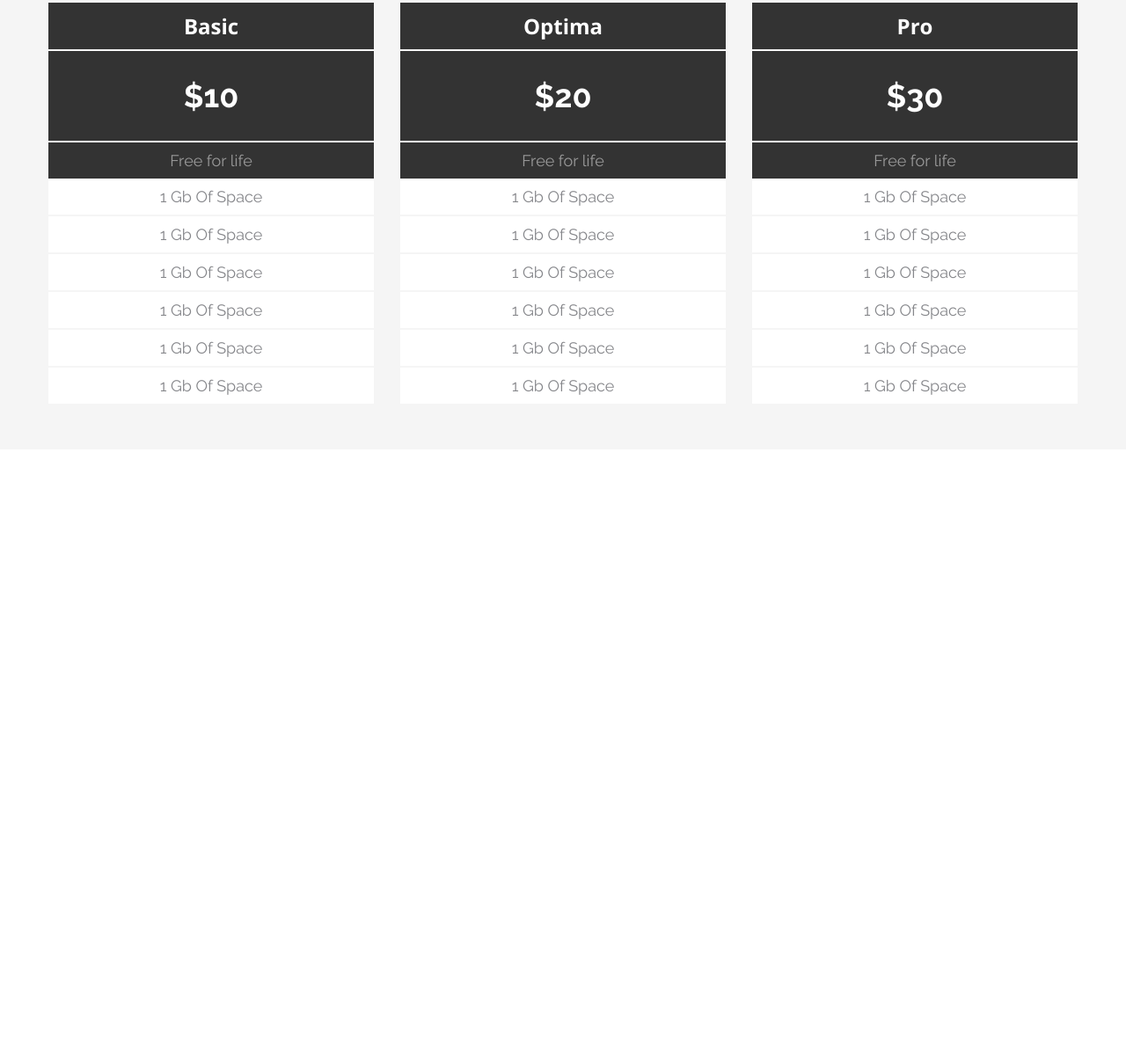
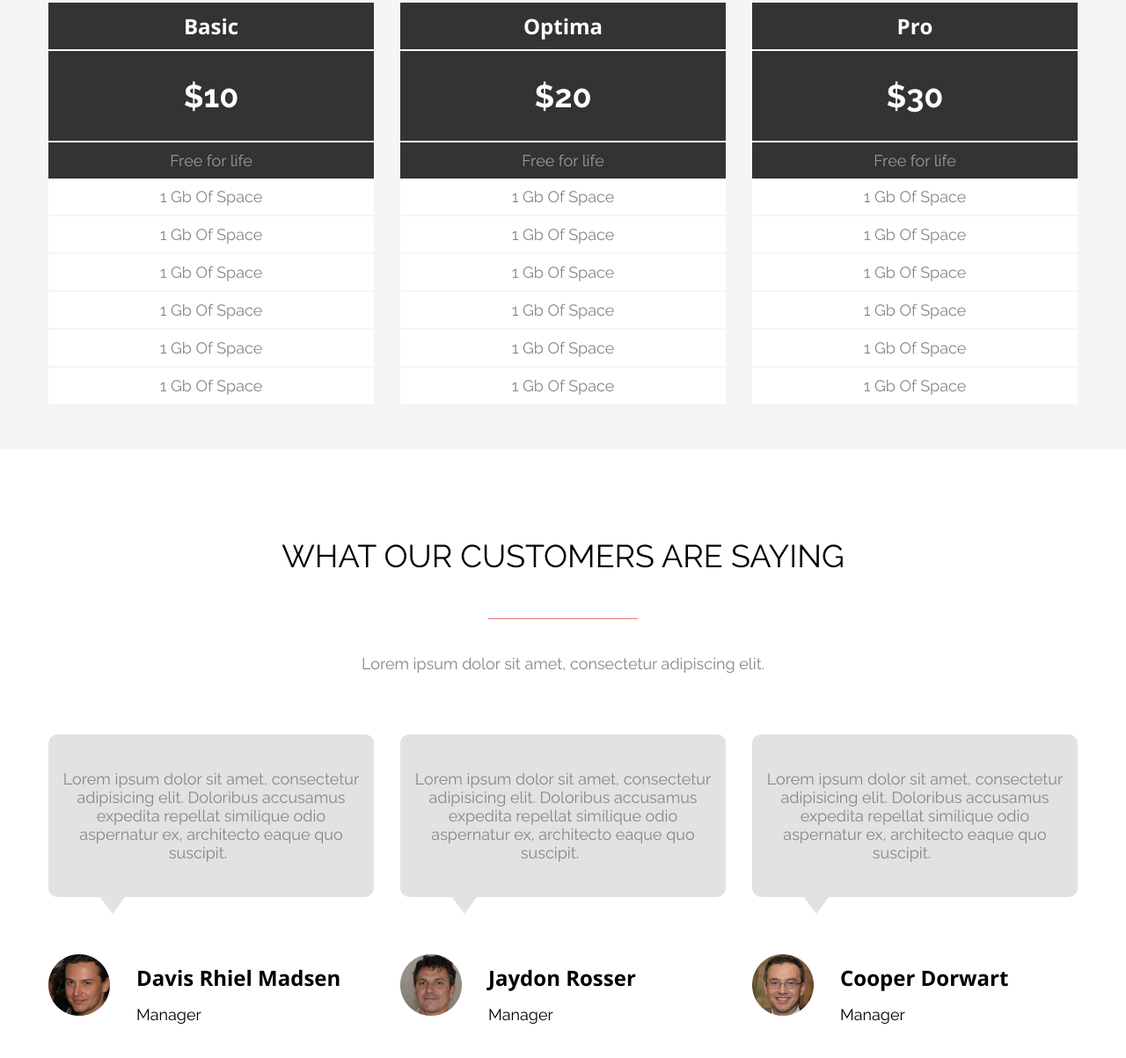
Before and after one commit to EkaterinaPanchenko195/Axit, a plain HTML site: page index.html in a window 1280 px wide. Shown: the part 1634-2837 px from the top of the page at 88% size. Before the commit the page ends 2145 px from the top, so only its background shows below. Drawn offline with nearby package versions, Linux system fonts and the light colour scheme.

Commit message:
feat (hw-6) add section reviews

```diff
--- a/index.html
+++ b/index.html
@@ -7,6 +7,7 @@
     <link rel="stylesheet" href="./style/tabs.css" />
     <link rel="stylesheet" href="./style/pluses.css" />
     <link rel="stylesheet" href="./style/prices.css" />
+    <link rel="stylesheet" href="./style/reviews.css" />
     <link
       href="https://fonts.googleapis.com/css2?family=Nunito+Sans:opsz@6..12&family=Raleway&display=swap"
       rel="stylesheet"
@@ -108,7 +109,7 @@
           </li>
         </ul>
       </section>
-      <section class="container container--gray container--wide">
+      <section class="container container_gray container_wide">
         <div class="container-header">
           <h2 class="container-header__title">pricing options</h2>
           <div class="container-header__line"></div>
@@ -152,6 +153,71 @@
           </div>
         </div>
       </section>
+      <section class="container container_wide">
+        <div class="container-header">
+          <h2 class="container-header__title">what our customers are saying</h2>
+          <div class="container-header__line"></div>
+          <h3 class="container-header__description">
+            Lorem ipsum dolor sit amet, consectetur adipiscing elit.
+          </h3>
+        </div>
+        <div class="reviews">
+          <div class="review">
+            <h5 class="review__comment">
+              Lorem ipsum dolor sit amet, consectetur adipisicing elit.
+              Doloribus accusamus expedita repellat similique odio aspernatur
+              ex, architecto eaque quo suscipit.
+            </h5>
+            <div class="person">
+              <img
+                class="person__img"
+                src="./images/Davis-Rhiel-Madsen.png"
+                alt="Davis Rhiel Madsen"
+              />
+              <div class="person__wrapper">
+                <h4 class="person__fullname">Davis Rhiel Madsen</h4>
+                <h5 class="person__job">Manager</h5>
+              </div>
+            </div>
+          </div>
+          <div class="review">
+            <h5 class="review__comment">
+              Lorem ipsum dolor sit amet, consectetur adipisicing elit.
+              Doloribus accusamus expedita repellat similique odio aspernatur
+              ex, architecto eaque quo suscipit.
+            </h5>
+            <div class="person">
+              <img
+                class="person__img"
+                src="./images/Jaydon-Rosser.png"
+                alt="Jaydon Rosser"
+              />
+              <div class="person__wrapper">
+                <h4 class="person__fullname">Jaydon Rosser</h4>
+                <h5 class="person__job">Manager</h5>
+              </div>
+            </div>
+          </div>
+          <div class="review">
+            <h5 class="review__comment">
+              Lorem ipsum dolor sit amet, consectetur adipisicing elit.
+              Doloribus accusamus expedita repellat similique odio aspernatur
+              ex, architecto eaque quo suscipit.
+            </h5>
+            <div class="person">
+              <img
+                class="person__img"
+                src="./images/Cooper-Dorwart.png"
+                alt="Cooper Dorwart"
+              />
+              <div class="person__wrapper">
+                <h4 class="person__fullname">Cooper Dorwart</h4>
+                <h5 class="person__job">Manager</h5>
+              </div>
+            </div>
+          </div>
+        </div>
+      </section>
     </main>
   </body>
 </html>
--- a/style/index.css
+++ b/style/index.css
@@ -13,6 +13,10 @@
   padding: 50px 0;
   text-align: center;
   width: 1170px;
+}
+
+.container_wide {
+  padding-top: 100px;
 }
 
 .container-header__title {
--- a/style/prices.css
+++ b/style/prices.css
@@ -1,13 +1,10 @@
-.container--gray {
+.container_gray {
   background-color: rgba(245, 245, 245, 1);
-}
-
-.container--wide {
-  padding-top: 100px;
   width: 100%;
 }
 
 .price-list {
+  align-items: flex-start;
   display: flex;
   justify-content: center;
   column-gap: 30px;
@@ -22,7 +19,7 @@
 .price-item:hover {
   border: 2px solid rgba(245, 245, 245, 1);
   box-shadow: 0px 4px 10px 0px rgba(51, 51, 51, 0.2);
-  transform: translateY(-20px);
+  margin-top: -20px;
 }
 
 .price-item__title {
--- /dev/null
+++ b/style/reviews.css
@@ -0,0 +1,54 @@
+.reviews {
+  column-gap: 30px;
+  display: flex;
+  justify-content: center;
+}
+
+.review__comment {
+  background-color: rgba(226, 226, 226, 1);
+  border-radius: 10px;
+  color: rgba(134, 135, 139, 1);
+  font-family: "Raleway", sans-serif;
+  font-size: 18px;
+  font-weight: 400;
+  margin-bottom: 65px;
+  padding: 40px 10px;
+}
+
+.review__comment::after {
+  border-left: 15px solid transparent;
+  border-right: 15px solid transparent;
+  border-top: 20px solid rgba(226, 226, 226, 1);
+  content: "";
+  height: 0;
+  position: relative;
+  right: 145px;
+  top: 80px;
+  width: 0;
+}
+
+.person {
+  align-items: flex-start;
+  display: flex;
+  text-align: left;
+}
+
+.person__wrapper {
+  padding-top: 10px;
+}
+
+.person__img {
+  margin-right: 30px;
+}
+
+.person__fullname {
+  font-family: "Open Sans", sans-serif;
+  font-size: 24px;
+  margin-bottom: 15px;
+}
+
+.person__job {
+  font-family: "Raleway", sans-serif;
+  font-size: 18px;
+  font-weight: 400;
+}
--- a/style/tabs.css
+++ b/style/tabs.css
@@ -69,7 +69,9 @@
 }
 
 .tab-content__button:hover {
-  background-color: #c6cbcd;
+  background-color: rgba(171, 73, 73, 1);
+  border: 2px solid rgba(171, 73, 73, 1);
+  transition: 0.3s;
 }
 
 .tab-content-img {
```
Also changed, not shown: images/Cooper-Dorwart.png (added), images/Davis-Rhiel-Madsen.png (added), images/Jaydon-Rosser.png (added), 2 other files.
